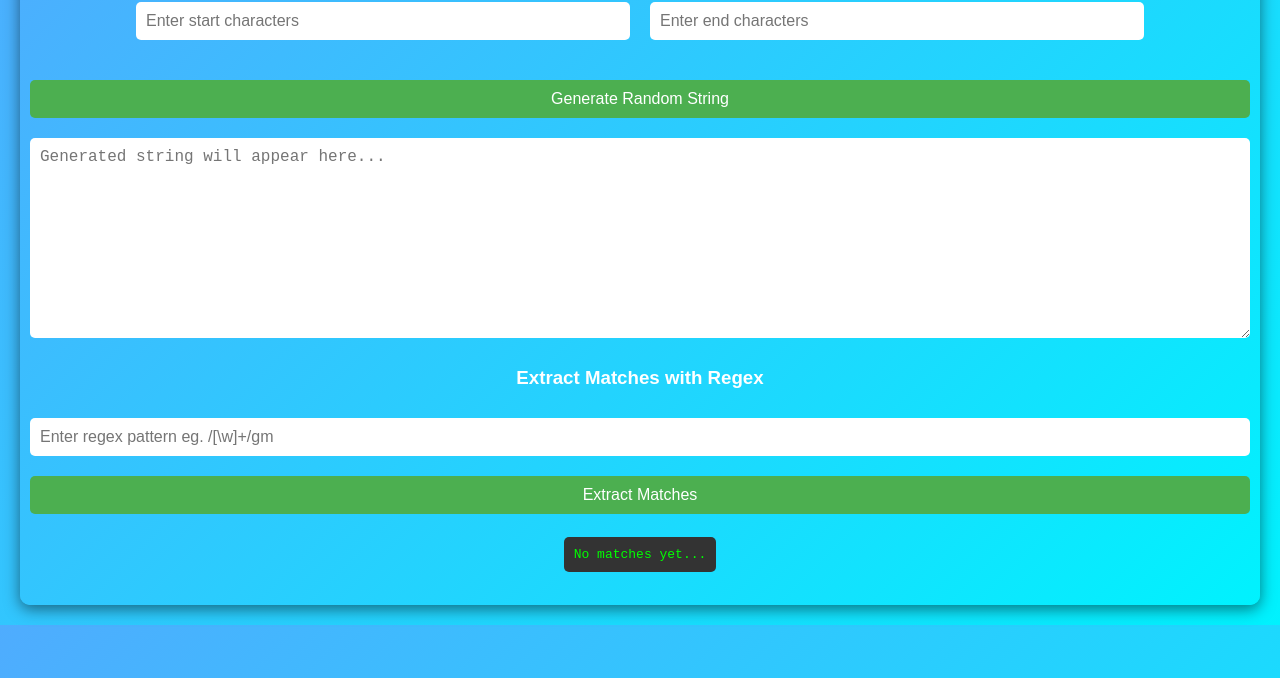
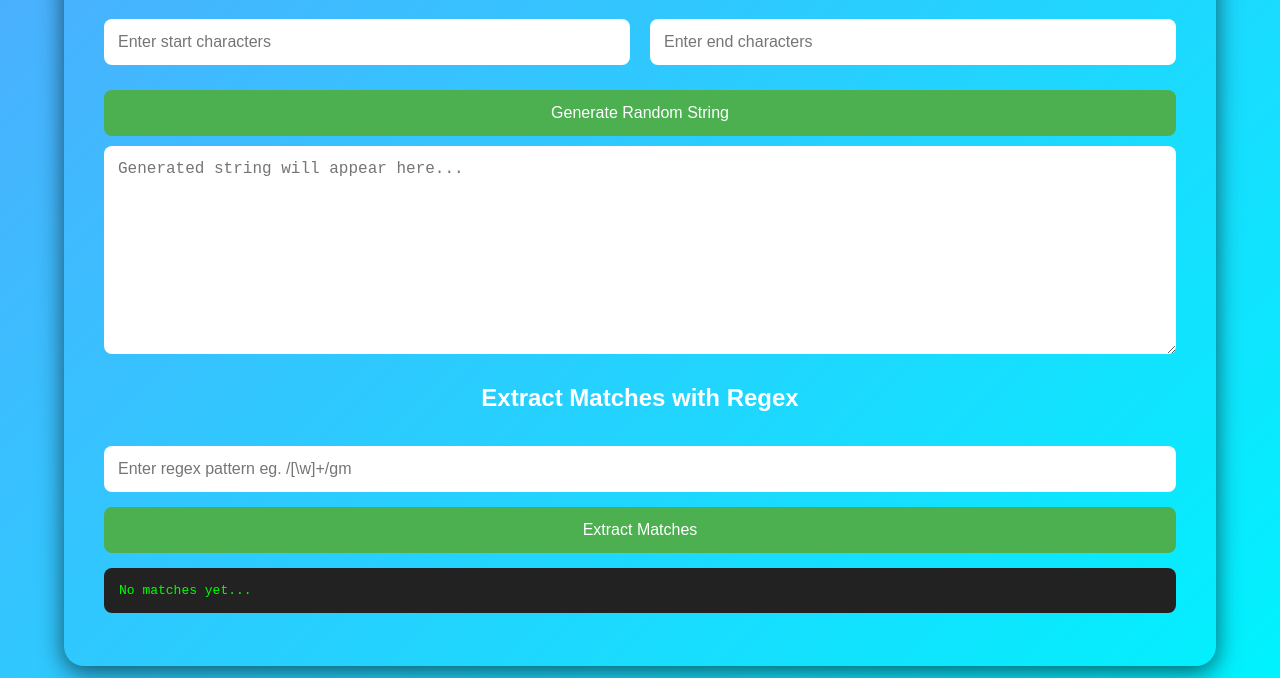
Before and after one commit to MahtabShah/RegexTester, a plain HTML site: page index.html in a window 1280 px wide. Shown: the part 122-800 px from the top of the page. Drawn offline with Linux system fonts and the light colour scheme.

Commit message:
Update index.html

```diff
--- a/index.html
+++ b/index.html
@@ -5,74 +5,69 @@
     <meta name="viewport" content="width=device-width, initial-scale=1.0" />
     <title>Regex & Random Word Generator</title>
     <style>
+* {
+  box-sizing: border-box;
+}
+
 body {
   font-family: Arial, sans-serif;
   margin: 0;
   padding: 0;
+  min-height: 100vh;
   display: flex;
   justify-content: center;
   align-items: center;
   flex-direction: column;
-            background: linear-gradient(135deg, #4facfe, #00f2fe);
-
+  background: linear-gradient(135deg, #4facfe, #00f2fe); /* kept as is */
   color: #fff;
 }
 
 .container {
-        background: rgba(0, 0, 0, 0.8);
-        background: linear-gradient(135deg, #4facfe, #00f2fe);
-
-        padding: 20px;
-        border-radius: 10px;
-        box-shadow: 0 4px 15px rgba(0, 0, 0, 0.5);
-        width: calc(100% - 80px);
-        min-width: 100px;
-        margin: 20px;
+  padding: 40px;
+  border-radius: 20px;
+  box-shadow: 0 6px 25px rgba(0, 0, 0, 0.6);
+  width: 90%;
+  max-width: 1200px;
   text-align: center;
   display: flex;
-        /* justify-content: center; */
+  flex-direction: column;
   align-items: center;
-        flex-direction: column;
 }
 
 h1 {
-        font-size: 24px;
-        margin-bottom: 10px;
+  font-size: 2rem;
+  margin-bottom: 20px;
 }
 
 input,
 textarea {
-        min-width: 100%;
-        max-width: 100%;
-        margin: 10px 0;
-        padding: 10px;
-        font-size: 16px;
-        border-radius: 5px;
+  width: 100%;
+  padding: 14px;
+  font-size: 1rem;
+  border-radius: 8px;
   border: none;
   outline: none;
+  background: #fff;
+  color: #000;
+  margin-top: 10px;
+}
+
+textarea {
+  resize: vertical;
+  min-height: 150px;
 }
 
 button {
-        margin: 10px 0;
-        padding: 10px;
-        font-size: 16px;
-        border-radius: 5px;
+  width: 100%;
+  padding: 14px;
+  font-size: 1rem;
+  border-radius: 8px;
   border: none;
-        outline: none;
-      }
-
-      input,
-      textarea {
-        background: #fff;
-        color: #000;
-      }
-
-      button {
   background: #4caf50;
   color: #fff;
   cursor: pointer;
+  margin-top: 15px;
   transition: background 0.3s;
-        width: calc(100% + 20px);
 }
 
 button:hover {
@@ -81,33 +76,49 @@
 
 pre {
   text-align: left;
-        background: #333;
+  background: #222;
   color: #0f0;
-        padding: 10px;
-        border-radius: 5px;
+  padding: 15px;
+  border-radius: 8px;
+  width: 100%;
+  margin-top: 15px;
   overflow-x: auto;
+  white-space: pre-wrap;
   word-wrap: break-word;
-        white-space: pre-wrap;
 }
 
-      .output-container {
-        margin-top: 20px;
+.inp-c {
+  display: flex;
+  gap: 20px;
+  width: 100%;
+  margin-bottom: 10px;
+  flex-wrap: wrap;
 }
 
-      .inp-c{
-        display: flex;
-        gap: 20px;
-        padding: 20px;
-        justify-content: center;
+.inp-c input {
+  flex: 1;
+  min-width: 200px;
 }
 
-      /* @media (min-width: 900px) {
-        body {
-          flex-direction: row;
-          justify-content: flex-start;
-          align-items: flex-start;
+h3 {
+  margin-top: 30px;
+  font-size: 1.5rem;
 }
-      } */
+
+@media (max-width: 768px) {
+  .container {
+    padding: 20px;
+  }
+
+  .inp-c {
+    flex-direction: column;
+  }
+
+  h1 {
+    font-size: 1.5rem;
+  }
+}
+
     </style>
   </head>
   <body>
```
Lines whose indentation alone changed are shown as unchanged.
